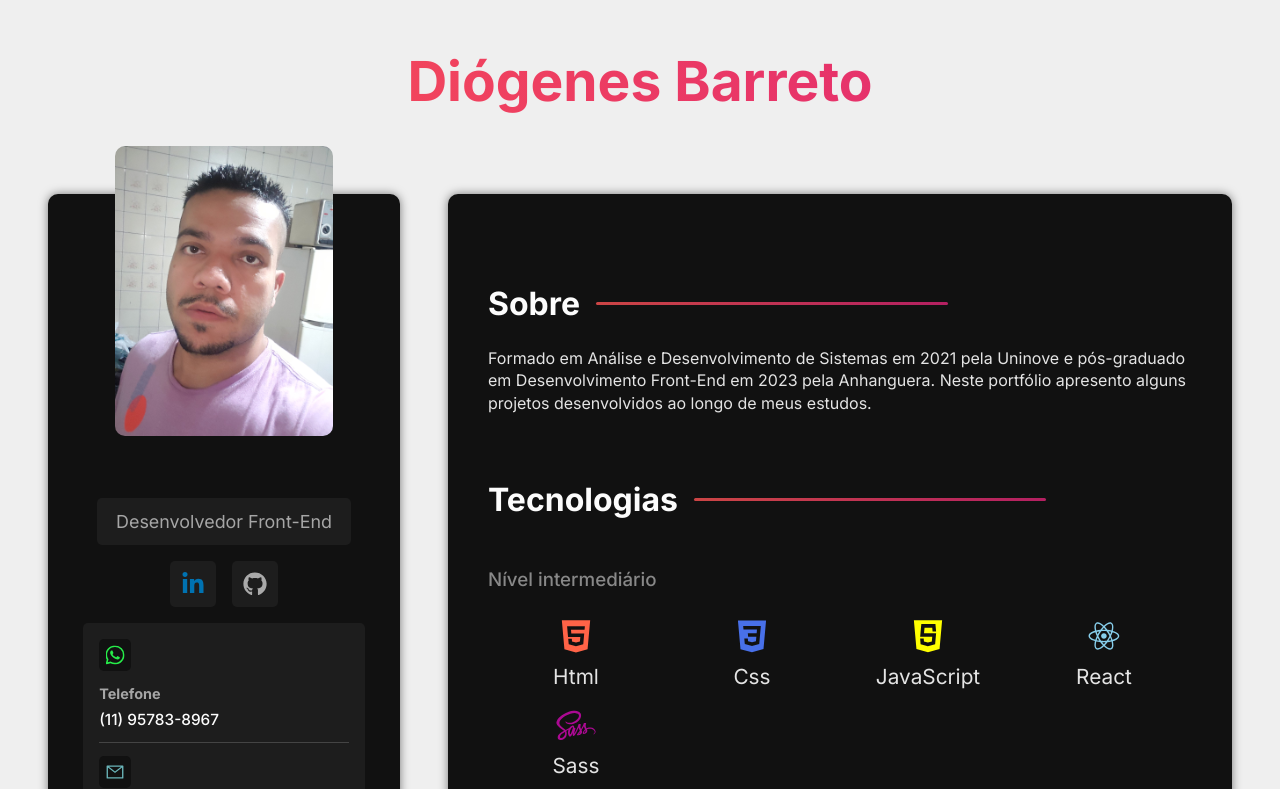
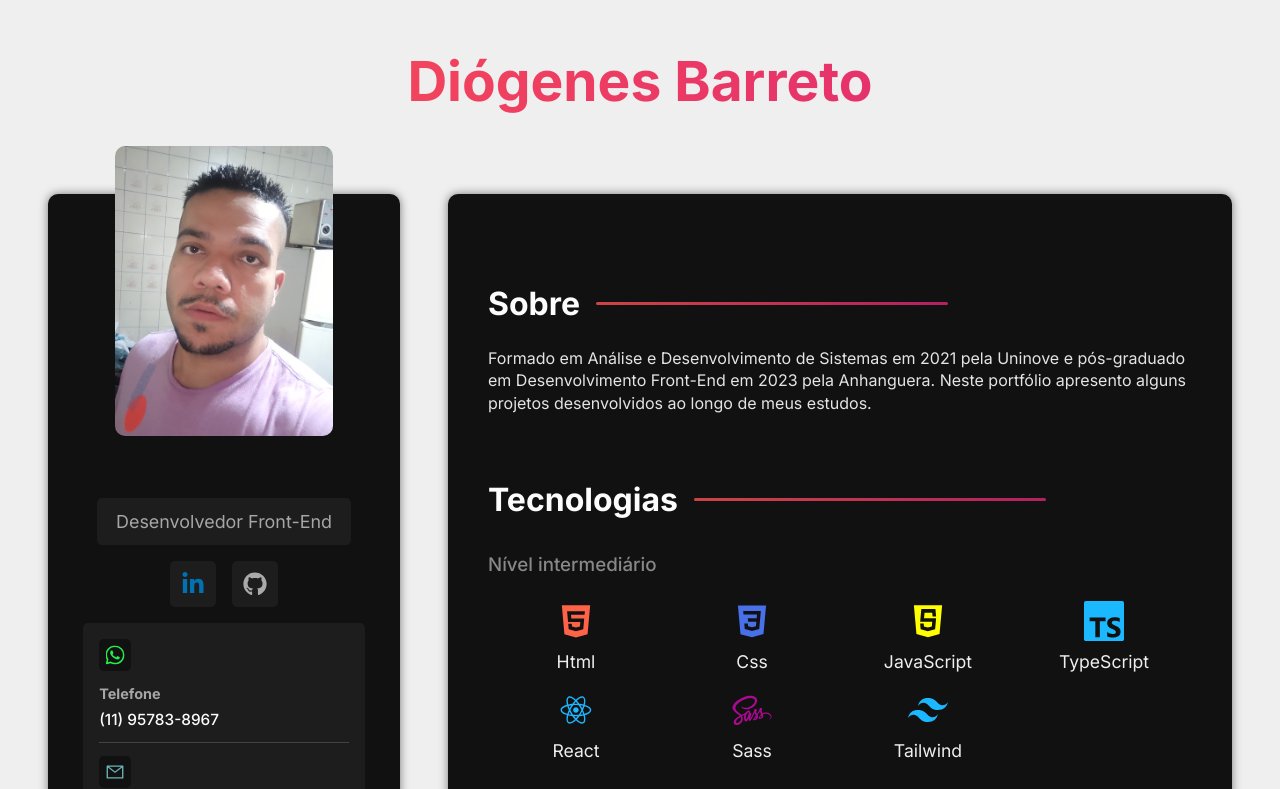
Before and after one commit to diogenesdev7/meuportfolio, a React (Vite) app: page / in a window 1280 px wide. Shown: the top 789 px of the page. Built offline with nearby package versions, Linux system fonts and the light colour scheme.

Commit message:
att tecnologias
add typescript e tailwind e editei alguns estilos

```diff
--- a/src/components/Projetos.jsx
+++ b/src/components/Projetos.jsx
@@ -36,7 +36,7 @@ const Projetos = () => {
             <a href="https://diogenesdev7.github.io/html-css/guitar%20classes/" target='_blank'><h4>Landing Page de Aulas de Música</h4></a>
               <p>Desenvolvido com Html e Sass</p>
             </div>
-              <a className='git-link' href="https://github.com/diogenesdev7/html-css/tree/main/guitar%20classes">
+              <a className='git-link' href="https://github.com/diogenesdev7/html-css/tree/main/guitar%20classes" target="_blank">
                 <FiExternalLink />
               </a>
           </div>
@@ -48,7 +48,7 @@ const Projetos = () => {
             <a href="https://cinedatabase.vercel.app/" target='_blank'><h4>Site de Base de dados de filmes</h4></a>
               <p>Desenvolvido com React.js, Sass e Api</p>
             </div>
-              <a className='git-link' href="https://github.com/diogenesdev7/cinedatabase">
+              <a className='git-link' href="https://github.com/diogenesdev7/cinedatabase" target="_blank">
                 <FiExternalLink />
               </a>
           </div>
@@ -60,7 +60,7 @@ const Projetos = () => {
             <a href="https://diogenesdev7.github.io/todolist_react/" target='_blank'><h4>ToDo list</h4></a>
               <p>Desenvolvido com React.js</p>
             </div>
-              <a className='git-link' href="https://github.com/diogenesdev7/todolist_react">
+              <a className='git-link' href="https://github.com/diogenesdev7/todolist_react" target="_blank">
                 <FiExternalLink />
               </a>
           </div>
@@ -72,7 +72,7 @@ const Projetos = () => {
             <a href="https://diogenesdev7.github.io/html-css/casas_planejadas/" target='_blank'><h4>Site de planejamento de casas</h4></a>
               <p>Desenvolvido com Bootstrap</p>
             </div>
-              <a className='git-link' href="https://github.com/diogenesdev7/html-css/tree/main/casas_planejadas">
+              <a className='git-link' href="https://github.com/diogenesdev7/html-css/tree/main/casas_planejadas" target="_blank">
                 <FiExternalLink />
               </a>
           </div>
@@ -84,7 +84,7 @@ const Projetos = () => {
             <a href="https://diogenesdev7.github.io/previsao-do-tempo/" target='_blank'><h4>Sistema de previsão do tempo </h4></a>
               <p>Desenvolvido com Vue.js</p>
             </div>
-              <a className='git-link' href="https://github.com/diogenesdev7/previsao-do-tempo">
+              <a className='git-link' href="https://github.com/diogenesdev7/previsao-do-tempo" target="_blank">
                 <FiExternalLink />
               </a>
           </div>
@@ -96,7 +96,7 @@ const Projetos = () => {
             <a href="https://diogenesdev7.github.io/calculadoraIMC/" target='_blank'><h4>Calculadora IMC </h4></a>
               <p>Desenvolvido com Vue.js</p>
             </div>
-              <a className='git-link' href="https://github.com/diogenesdev7/calculadoraIMC">
+              <a className='git-link' href="https://github.com/diogenesdev7/calculadoraIMC" target="_blank">
                 <FiExternalLink />
               </a>
           </div>
--- a/src/components/Tecnologias.jsx
+++ b/src/components/Tecnologias.jsx
@@ -1,5 +1,6 @@
 import React from 'react'
 import { DiBootstrap, DiGithub, DiCss3, DiHtml5, DiJavascript, DiPython, DiReact, DiSass } from 'react-icons/di'
+import { SiTailwindcss, SiTypescript  } from 'react-icons/si'
 import { BiLogoVuejs } from 'react-icons/bi'
 
 const Tecnologias = () => {
@@ -7,8 +8,10 @@ const Tecnologias = () => {
         {name: 'Html', icon: <DiHtml5 />,},
         {name: 'Css', icon: <DiCss3 />},
         {name: 'JavaScript', icon: <DiJavascript />},
+        {name: 'TypeScript', icon: <SiTypescript />},
         {name: 'React', icon: <DiReact />},
         {name: 'Sass', icon: <DiSass />},
+        {name: 'Tailwind', icon: <SiTailwindcss />},
     ]
 
     const tecBasico = [
--- a/src/styles/components/mainContent.sass
+++ b/src/styles/components/mainContent.sass
@@ -42,7 +42,7 @@
             width: 100%
             font-weight: 500
             color: #888
-            margin: 25px 0
+            margin: 10px 0 25px 0
 
         .tecnologia
             width: 25%
@@ -54,7 +54,8 @@
             position: relative
 
             p
-                font-size: 1.3rem
+                font-size: 1.1rem
+                color: #eee
 
             svg
                 font-size: 2.5rem
@@ -83,7 +84,7 @@
 
         #React
             svg
-                color: skyblue
+                color: #1bb7ff
 
         #Sass
             svg
@@ -101,6 +102,14 @@
             svg
                 color: darkcyan
 
+        #TypeScript
+            svg
+                color: #1bb7ff
+
+        #Tailwind
+            svg
+                color: #1bb7ff
+
 
 .footer
     background-color: variables.$bg-color
```
